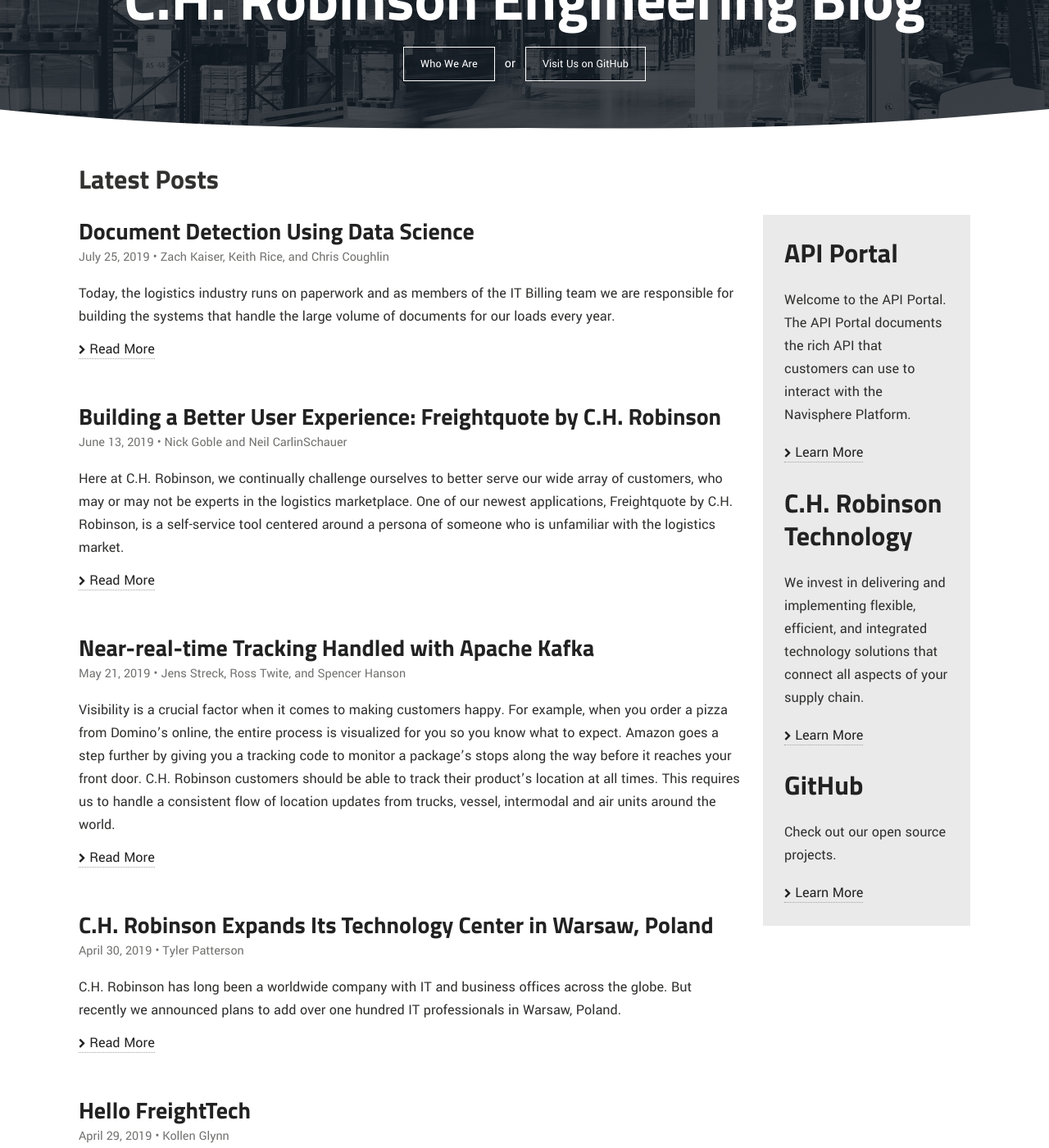
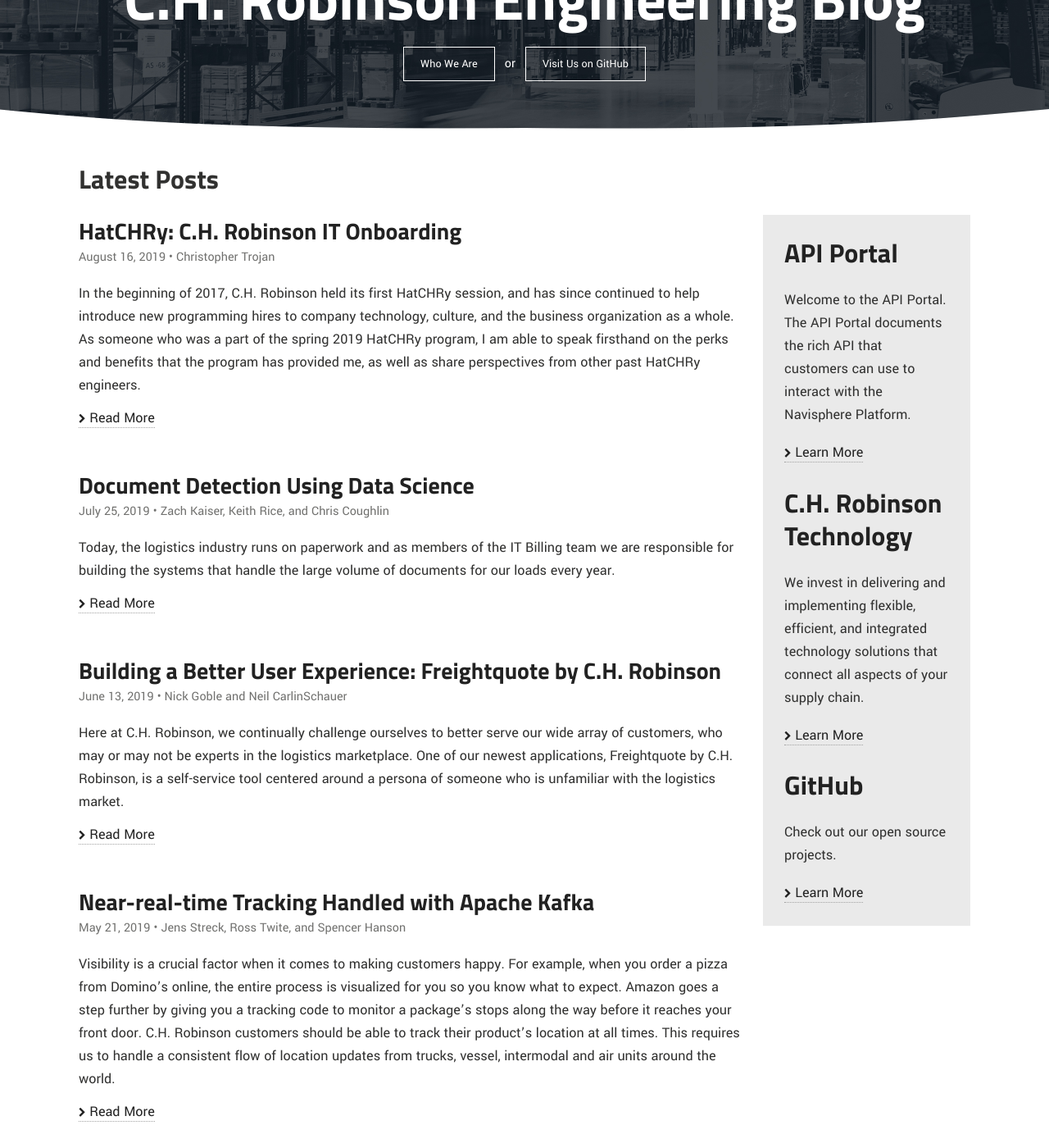
Before and after one commit to ch-robinson/ch-robinson.github.com, a Jekyll site: the page built from index.html, in a window 1280 px wide and 1400 px high, scrolled down 197 px. Shown: the whole window at 82% size. Built offline with Jekyll 4.4.1, drawn with Linux system fonts in a browser that asks for light colours; some of the changed lines change nothing that is shown; some of the changed text lies outside the part shown.

Commit message:
New Post: HatCHRy: C.H. Robinson IT Onboarding (#56)

```diff
--- a/_data/authors.yml
+++ b/_data/authors.yml
@@ -128,3 +128,6 @@
   name: Chris Coughlin
   bio: Software Engineer II, IT Data Science
   web: http://www.linkedin.com/in/chrisrcoughlin
+trojchr:
+  name: Christopher Trojan
+  bio: Software Engineer currently working on the Corporate Fiance Delivery Team.
--- /dev/null
+++ b/_posts/2019-08-16-hatchry-ch-robinson-it-onboarding.md
@@ -0,0 +1,45 @@
+---
+layout: article
+title: "HatCHRy: C.H. Robinson IT Onboarding"
+authors:
+ - trojchr
+categories: [culture]
+tags: [Onboarding, HatCHRy]
+disclaimer: true
+---
+
+In the beginning of 2017, C.H. Robinson held its first HatCHRy session, and has since continued to help introduce new programming hires to company technology, culture, and the business organization as a whole. As someone who was a part of the spring 2019 HatCHRy program, I am able to speak firsthand on the perks and benefits that the program has provided me, as well as share perspectives from other past HatCHRy engineers.
+
+## What is the HatCHRy?
+
+At a high level, the HatCHRy is a three-month onboarding program with many elements tying up into it, that ultimately prepares programmers for placement on a full-time team. Soon after being introduced to each other, programming hires attend ACCELERATOR, our internal onboarding program, alongside carrier and customer representatives. ACCELERATOR is a standard program for all new C.H. Robinson hires, which teaches company culture and history, as well as the ins and outs of our flagship program, Navisphere. After a few days in ACCELERATOR, everyone is more familiar with the standard workflow of how a load gets from place to place and how all relevant parties interact with it. It is at this point that the programmers move into the main portion of the HatCHRy where they will be spending the next three months.
+
+<iframe width="560" height="315" src="https://www.youtube-nocookie.com/embed/YDOAyCDuiXM" frameborder="0" allow="accelerometer; autoplay; encrypted-media; gyroscope; picture-in-picture" allowfullscreen></iframe>
+
+## The HatCHRy
+
+In this environment, programmers are given everything they need to start effectively learning: new laptops, standing desks, and multiple monitors. The program is facilitated by a team of technical instructors who are in charge of giving "tech talks" on the various technologies that most teams use: C#, React with JavaScript, and SQL are just a few of the technologies covered. It is not expected that HatCHRy programmers have extensive backgrounds in any of these specific technologies, and the tech talks on a given technology generally start with basic concepts and move towards more complex features as the program goes on.
+
+Although the HatCHRy offers extensive technical training, there is a strong emphasis placed on collaboration with other engineers. Agile practices are taught and utilized to give structure to the program and to familiarize new hires with this and other industry-standard practices. A project management board and standup are just two of the practices used to help track progress on individual tasks, and to give the programmers understanding as to how their work ties into the other tasks being worked on.
+
+An important part of the HatCHRy are the presentations given throughout the HatCHRy by other teams as to what their team is and how it ties into C.H. Robinson as a business. These presentations give important context to the relationships between teams, how the pieces of our software connect, and most importantly, how users interact with our systems. In the grand scheme of learning a new tech stack, being able understand how the pieces all fit together is integral to fully understanding the organization's technology.
+
+## Transition to a Team
+
+Ultimately, the purpose of the HatCHRy is to prepare new programming hires for their placement on a permanent team within the company. Technical skills, soft skills, and company knowledge are all topics addressed in the HatCHRy. Each of these knowledge sets is integral to becoming an effective team member. At the end of the HatCHRy, I was placed on a team with another HatCHRy member. While there was a new code base and some new technologies to learn, the transition to the new team felt seamless. Through the months of preparation in the HatCHRy as well as the support of my new team, I was quickly able to pick up and complete meaningful tasks and quickly learn the team-specific processes and architecture, instead of having to focus on learning the nuances between C# and Java, or general agile practices. The HatCHRy provided a very effective means to obtain an in-depth understanding of several topics so I could easily transition to a team and allowed me to quickly provide value to my team.
+
+## Skill Development
+
+The HatCHRy has had a significant impact on many engineers in their journey from new hire to fully-integrated employee. Alberto Hernandez is an engineer who went through the HatCHRy in the spring of 2018 and talks about his experience:
+
+> I think the HatCHRy was exceptionally helpful with preparing me for working on my current team at C.H. Robinson. I was able to familiarize myself and build confidence with C# and JavaScript in a low-stress and learning-based environment. The HatCHRy also taught us about internal processes at Robinson such as DBAR’s [Database Admin Requests], inner-sourcing, and the DevOps pipeline, all of which I interact with on a regular basis. With the help of Alec [technical instructor], the various presenters, and my cohort, I built a strong foundation that me and my current team were able to build upon to shape me into a successful developer.
+
+Jimmy Ericson is another software engineer who attended the HatCHRy in the spring of 2017. They have rather similar views on how the HatCHRy has helped them transition into placement on a team very effectively:
+
+> The HatCHRy filled in the gaps of my technical abilities, giving me much more confidence once I started on my team as a new software developer. It also exposed me to a large company fairly thoroughly, offering me a broad context of its teams and culture. I like to say that the HatCHRy allowed me to hit the ground running once I was put on a team.
+>
+> My favorite aspect of the HatCHRy was the networking. It allowed me to meet a number of people on other teams which made a large tech department feel smaller and less daunting. It also allowed me to grow great relationships with other new developers which gave me an awesome support group with others who were also starting a new career.
+
+There are very common themes between Alberto and Jimmy's thoughts of the HatCHRy; these include hard skills such as company-specific tech and processes, as well as soft skills such as communication and collaboration. Solid foundations in these skill sets are constructed over the course of the HatCHRy before moving on to a permanent team. Both developers feel that the HatCHRy significantly helped them develop their skills. This is an experience that I have heard repeated from all HatCHRy engineers I have talked to.
+
+The HatCHRy was definitely a positive experience with my time at C.H. Robinson. It has bridged the gap between being a new hire and working alongside more seasoned developers. I was able to develop various technical skills and soft skills that I am now able to apply to my everyday work. The HatCHRy is an effective onboarding program that I believe should be more of a norm in the industry. It is a significant investment in the individual and helps to guarantee the success of new employees, as well as the company.
```
